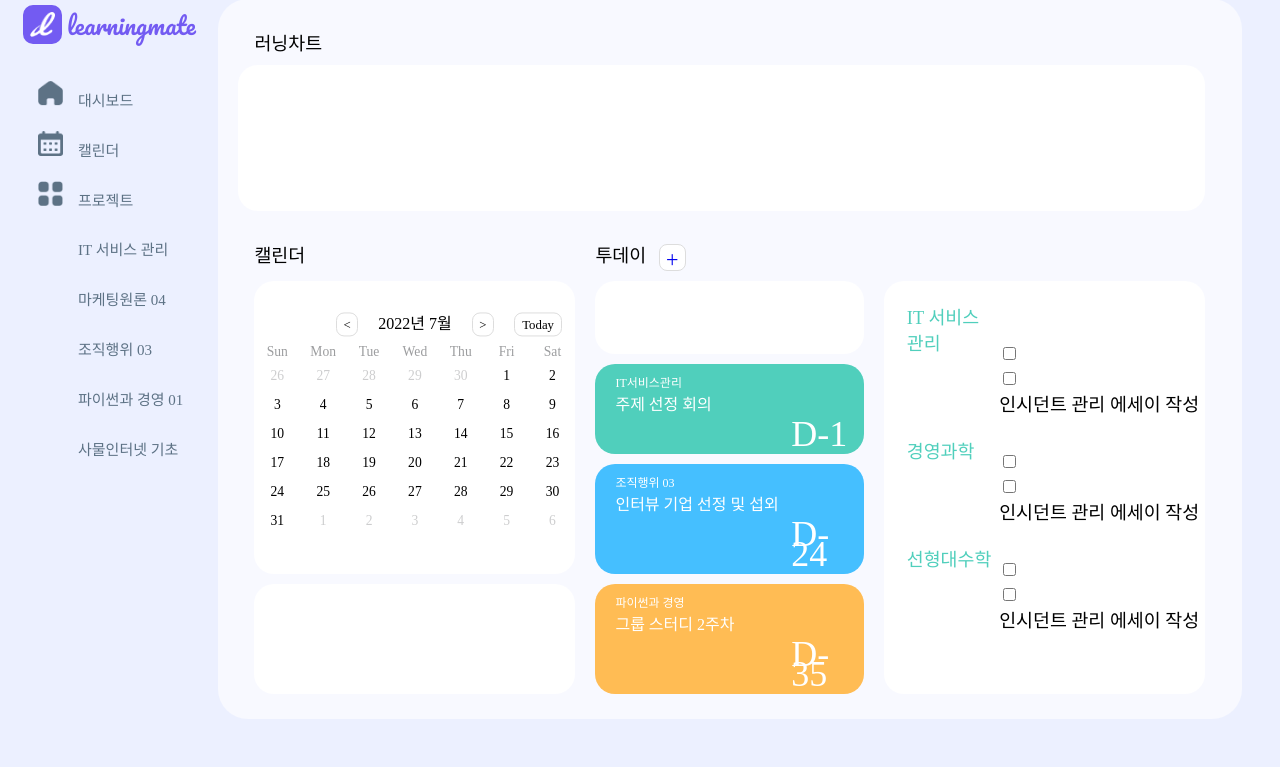
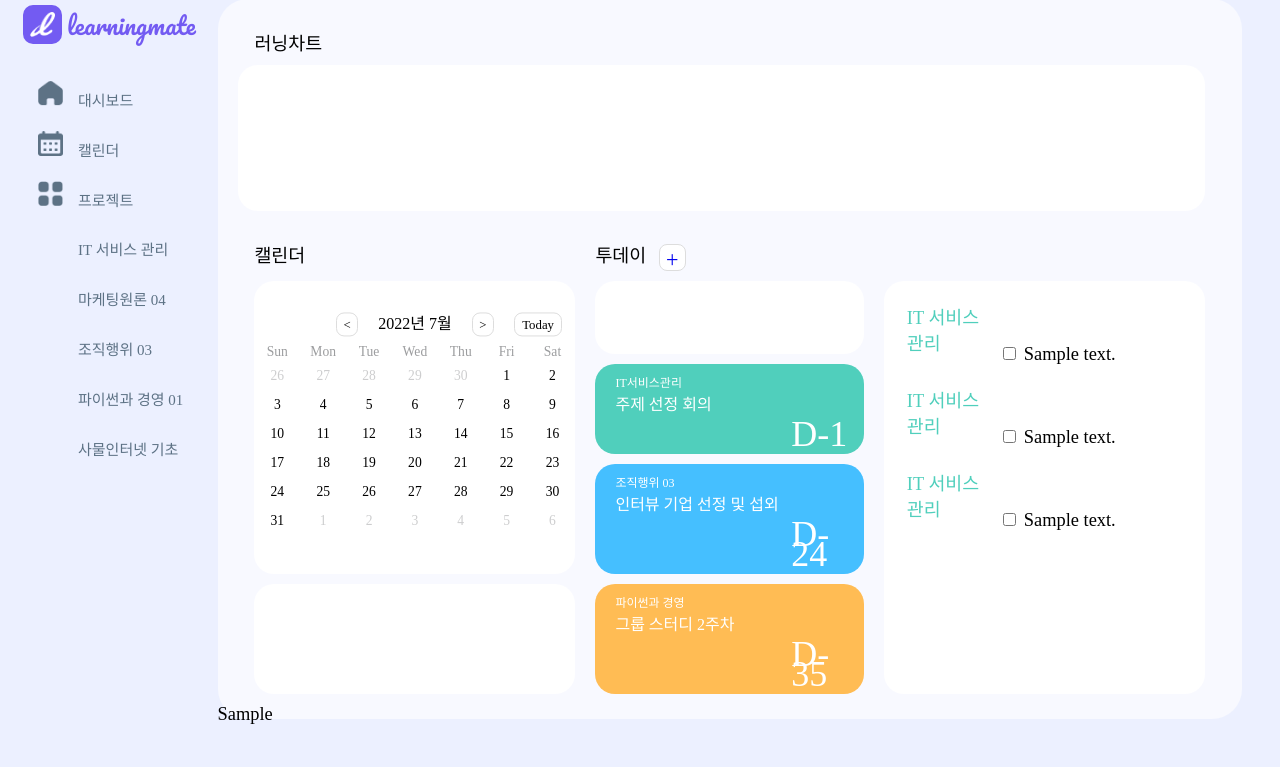
Before and after one commit to LikeLion-at-DGU/Runningmate, a Django app: template runningmate/mateapp/templates/mateapp/calendar.html in a window 1280 px wide. Shown: the part 33-800 px from the top of the page. Run offline with Django 4.2, Linux system fonts and the light colour scheme; data comes from the database, SQL or seed files in the repository; both versions use the stored data as it was after the commit; tables that the repository leaves empty hold one stand-in row (values such as "Sample post"); the template is opened without the code that fills it: values that come from a table or form of the project are taken from there, most other values are stand-ins (such as "Sample title", 1, 10 or a date in 2020); some web fonts are replaced.

Commit message:
캘린더 오류 수정중

```diff
--- a/runningmate/mateapp/models.py
+++ b/runningmate/mateapp/models.py
@@ -35,11 +35,20 @@ class TodoTitle(models.Model):
     id = models.AutoField(primary_key=True)
     title = models.CharField(max_length=200)
 
-    def __str__(self):
-        return self.title
+    # def __str__(self):
+    #     return self.title
+
+    # def todotitle(self):
+    #     return self.title
 
 class TodoComment(models.Model):
     content = models.TextField()
-    post = models.ForeignKey(TodoTitle ,on_delete=models.CASCADE, related_name ='comments')
+    post = models.ForeignKey(TodoTitle ,on_delete=models.CASCADE)
     created_at = models.DateTimeField(auto_now_add=True)
     update_at = models.DateTimeField(auto_now=True)
+
+    # def __str__(self):
+    #     return self.post
+
+    # def todocomment(self):
+    #     return self.post
--- a/runningmate/mateapp/templates/mateapp/calendar.html
+++ b/runningmate/mateapp/templates/mateapp/calendar.html
@@ -1,20 +1,15 @@
-{% extends 'base.html' %}
-{% load static %}
+{% extends 'base.html' %} {% load static %} {% block content %}
 
-{% block content %}
-
-<div id = "rec3">
-    <div class = "container2">
-        <div class = "item2" id = "chart_text">러닝차트</div>
-        <div class = "item2" id = "chart">
-
-        </div>
-        <div class = "item2" id = "calendar2_text">캘린더</div>
-        <div class = "item2" id = "calendar2">
+<div id="rec3">
+  <div class="container2">
+    <div class="item2" id="chart_text">러닝차트</div>
+    <div class="item2" id="chart"></div>
+    <div class="item2" id="calendar2_text">캘린더</div>
+    <div class="item2" id="calendar2">
       <div class="calendar">
         <div class="cal_header2">
           <button class="nav-btn go-prev" onclick="prevMonth()">&lt;</button>
-                    <div class="year-month" ></div>
+          <div class="year-month"></div>
           <button class="nav-btn go-next" onclick="nextMonth()">&gt;</button>
           <button class="nav-btn go-today" onclick="goToday()">Today</button>
         </div>
@@ -34,52 +29,61 @@
       </div>
       <script src="{% static 'js/calendar.js'%}"></script>
     </div>
-        <div class = "item2" id = "calendar2_2">
-
-        </div>
-        <div class = "item2" id = "today">투데이
-            <a id = "plus" href="#" onclick="window.open('todo_new','todo_new','resizable=no, width=600, height=500');return false" style="text-decoration-line: none;">+</a>
+    <div class="item2" id="calendar2_2"></div>
+    <div class="item2" id="today">
+      투데이
+      <a
+        id="plus"
+        href="#"
+        onclick="window.open('todo_new','todo_new','resizable=no, width=600, height=500');return false"
+        style="text-decoration-line: none"
+        >+</a
+      >
     </div>
 
-        <div class = "item2" id = "today_date">
-
-        </div>
+    <div class="item2" id="today_date"></div>
 
     <!-- 디데이 -->
-        <div class = "item2" id = "dday1">
-            <section class = "subject_name" id = "dday1_subject"></section>
-            <section  class = "meeting_subject" id = "dday1_meeting"></section>
-            <section  class = "count_dday" id = "dday1_dday"></section>
+    <div class="item2" id="dday1">
+      <section class="subject_name" id="dday1_subject"></section>
+      <section class="meeting_subject" id="dday1_meeting"></section>
+      <section class="count_dday" id="dday1_dday"></section>
       <script src="{% static 'js/dday.js'%}"></script>
     </div>
-        <div class = "item2" id = "dday2">
-            <section  class = "subject_name" id = "dday2_subject"></section>
-            <section  class = "meeting_subject" id = "dday2_meeting"></section>
-            <section  class = "count_dday" id = "dday2_dday"></section>
+    <div class="item2" id="dday2">
+      <section class="subject_name" id="dday2_subject"></section>
+      <section class="meeting_subject" id="dday2_meeting"></section>
+      <section class="count_dday" id="dday2_dday"></section>
       <script src="{% static 'js/dday.js'%}"></script>
     </div>
-        <div class = "item2" id = "dday3">
-            <section  class = "subject_name" id = "dday3_subject"></section>
-            <section  class = "meeting_subject" id = "dday3_meeting"></section>
-            <section  class = "count_dday" id = "dday3_dday"></section>
+    <div class="item2" id="dday3">
+      <section class="subject_name" id="dday3_subject"></section>
+      <section class="meeting_subject" id="dday3_meeting"></section>
+      <section class="count_dday" id="dday3_dday"></section>
       <script src="{% static 'js/dday.js'%}"></script>
     </div>
-
+{{new_todocomment.0}}
     <!-- 체크리스트 -->
-        <div class = "item2" id = "marg_bottom">
+    <div class="item2" id="marg_bottom">
       {% for todo in todos %}
       <div class="detail_1">
-                <p class="syn_1">{{ todo.title }}</p>
+        <p class="syn_1">{{ todotitle.title }}</p>
         <table class="tb1">
-
+          {% for todocomment in new_todocomment %}
           <tr>
-                        <td><input type="checkbox" class="cb" id="cb1"> <span class="marg_text" id="marg_text1" data-id="0">{{ todo.1.content }}</span></td>
+            <td>
+              <input type="checkbox" class="cb" id="cb1" />
+              <span class="marg_text" id="marg_text1" data-id="0">{{todocomment.content}}</span>
+            </td>
           </tr>
-                    <tr>
-                        <td><input type="checkbox" class="cb" id="cb2"> <span class="marg_text" id="marg_text2" data-id="1">인시던트 관리 에세이 작성</span></td>
-                    </tr>
+          <!-- <tr>
+                        <td><input type="checkbox" class="cb" id="cb2"> <span class="marg_text" id="marg_text2" data-id="1"></span></td>
+                    </tr> -->
+            {% endfor %}
         </table>
       </div>
+      {% endfor %}
+
       <!--
             <div class="detail_2">
                 <p class="syn_2">조직행위 03</p>
@@ -118,44 +122,42 @@
                 </table>
             </div>
         -->
-        {% endfor %}
     </div>
   </div>
 </div>
 
 <script>
   // css링크 연결 불가 현상, 코드 간소화 실패로 임시 처리
-document.getElementById("cb1").addEventListener("click", function(){
+  document.getElementById("cb1").addEventListener("click", function () {
     document.getElementById("marg_text1").classList.toggle("dec_show");
   });
-document.getElementById("cb2").addEventListener("click", function(){
+  document.getElementById("cb2").addEventListener("click", function () {
     document.getElementById("marg_text2").classList.toggle("dec_show");
   });
-document.getElementById("cb3").addEventListener("click", function(){
+  document.getElementById("cb3").addEventListener("click", function () {
     document.getElementById("marg_text3").classList.toggle("dec_show");
   });
-document.getElementById("cb4").addEventListener("click", function(){
+  document.getElementById("cb4").addEventListener("click", function () {
     document.getElementById("marg_text4").classList.toggle("dec_show");
   });
-document.getElementById("cb5").addEventListener("click", function(){
+  document.getElementById("cb5").addEventListener("click", function () {
     document.getElementById("marg_text5").classList.toggle("dec_show");
   });
-document.getElementById("cb6").addEventListener("click", function(){
+  document.getElementById("cb6").addEventListener("click", function () {
     document.getElementById("marg_text6").classList.toggle("dec_show");
   });
-document.getElementById("cb7").addEventListener("click", function(){
+  document.getElementById("cb7").addEventListener("click", function () {
     document.getElementById("marg_text7").classList.toggle("dec_show");
   });
-document.getElementById("cb8").addEventListener("click", function(){
+  document.getElementById("cb8").addEventListener("click", function () {
     document.getElementById("marg_text8").classList.toggle("dec_show");
   });
-document.getElementById("cb9").addEventListener("click", function(){
+  document.getElementById("cb9").addEventListener("click", function () {
     document.getElementById("marg_text9").classList.toggle("dec_show");
   });
 
   // document.querySelectorAll(".cb")[0].addEventListener("click", function(){
   //     document.querySelectorAll(".marg_text")[0].classList.togle("dec_show");
   // }); 안되는 이유 파악 필요
-
 </script>
 {% endblock %}
```
Also changed, not shown: runningmate/addproject/migrations/0002_alter_project_id.py (added), runningmate/db.sqlite3, runningmate/mateapp/migrations/0002_alter_todocomment_post.py (added). Lines whose indentation alone changed are shown as unchanged.
